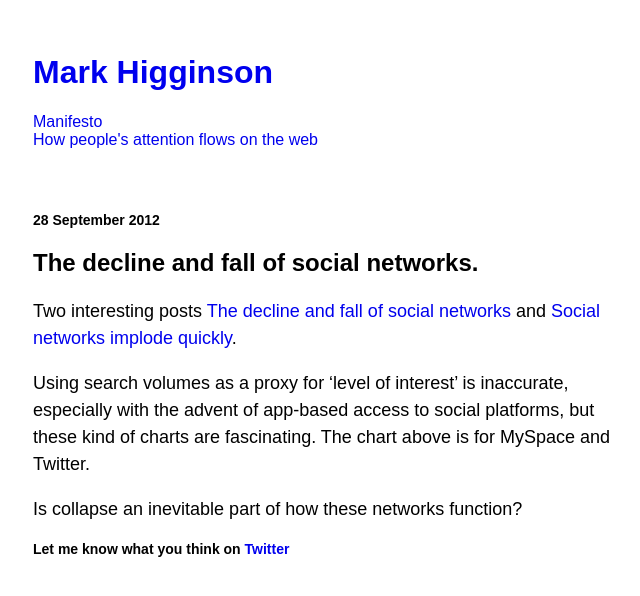
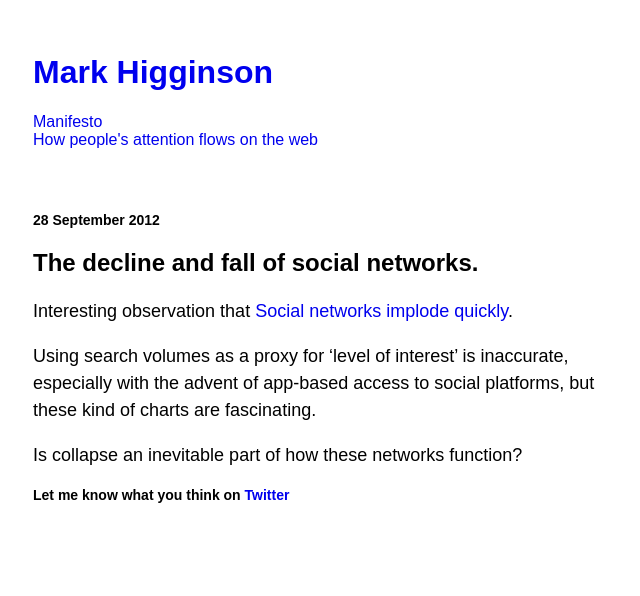
Before and after one commit to markhgn/markhgn.github.io, a Jekyll site: the page built from _posts/2012-09-28-the-decline-and-fall-of-social-networks.md, in a window 1280 px wide. Shown: the top 596 px of the page, without its empty margins (307-947 px from the left). Built offline with Jekyll 4.4.1, drawn with Linux system fonts in a browser that asks for light colours; Markdown is read by kramdown in place of the engine named in the settings; a script that is not in the unit is left out.

Commit message:
Edits and Posts
More moved over from tumblr.

```diff
--- a/_posts/2012-09-28-the-decline-and-fall-of-social-networks.md
+++ b/_posts/2012-09-28-the-decline-and-fall-of-social-networks.md
@@ -7,8 +7,8 @@ title: The decline and fall of social networks
 
 <script type="text/javascript" src="//www.google.co.uk/trends/embed.js?hl=en-US&q=twitter,+myspace&cmpt=q&tz&tz&content=1&cid=TIMESERIES_GRAPH_0&export=5&w=600&h=330"></script>
 
-Two interesting posts [The decline and fall of social networks](https://pinboard.in/cached/6ec7d819d03d/) and [Social networks implode quickly](http://diegobasch.com/social-networks-implode-quickly).
+Interesting observation that [Social networks implode quickly](http://diegobasch.com/social-networks-implode-quickly).
 
-Using search volumes as a proxy for 'level of interest' is inaccurate, especially with the advent of app-based access to social platforms, but these kind of charts are fascinating. The chart above is for MySpace and Twitter.
+Using search volumes as a proxy for 'level of interest' is inaccurate, especially with the advent of app-based access to social platforms, but these kind of charts are fascinating.
 
 Is collapse an inevitable part of how these networks function?
```
Also changed, not shown: _posts/2012-08-02-future-of-social-platforms.md (added, +18 -0 lines), _posts/2013-01-05-attributes-of-networks.md (added, +12 -0 lines).
